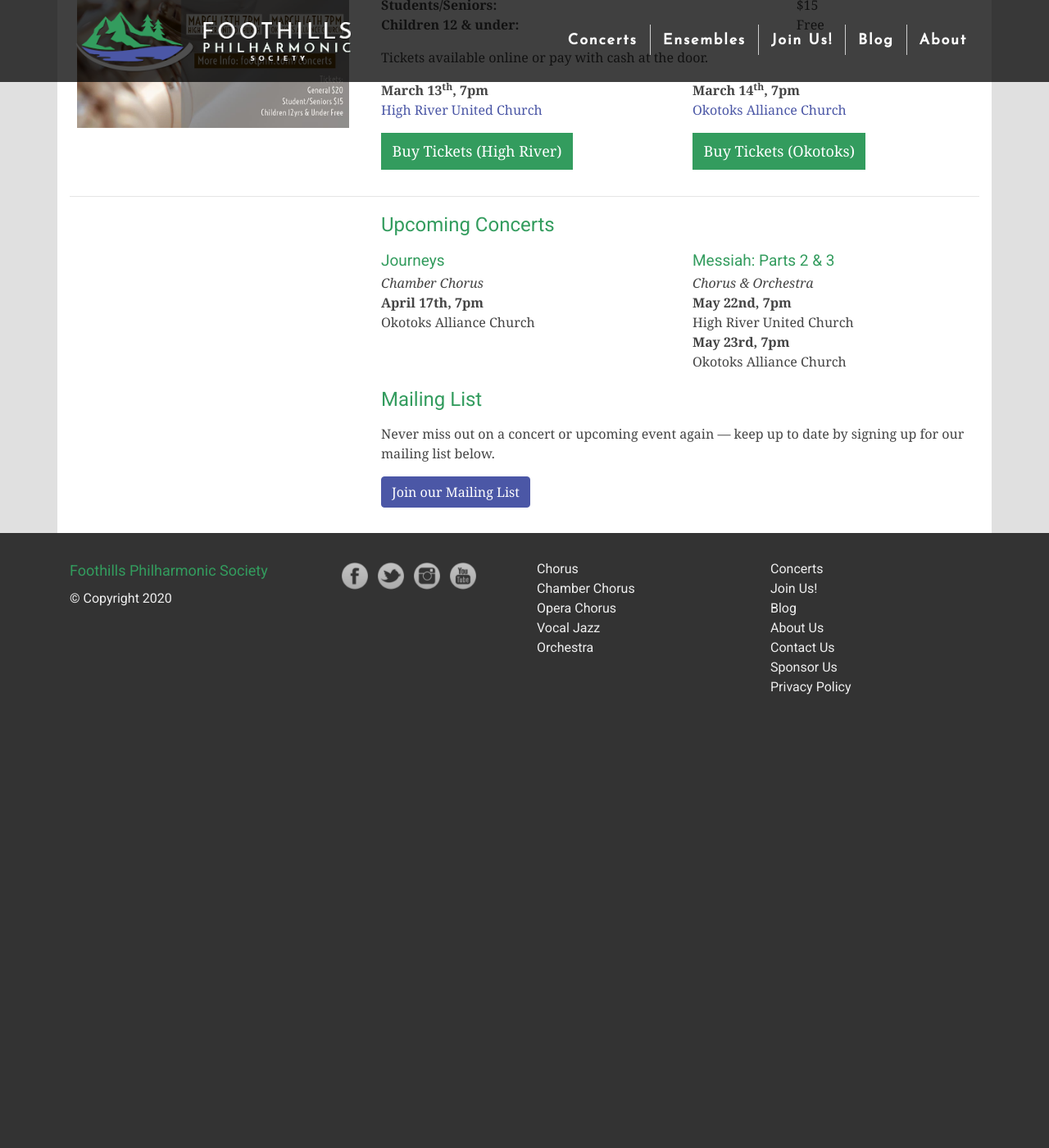
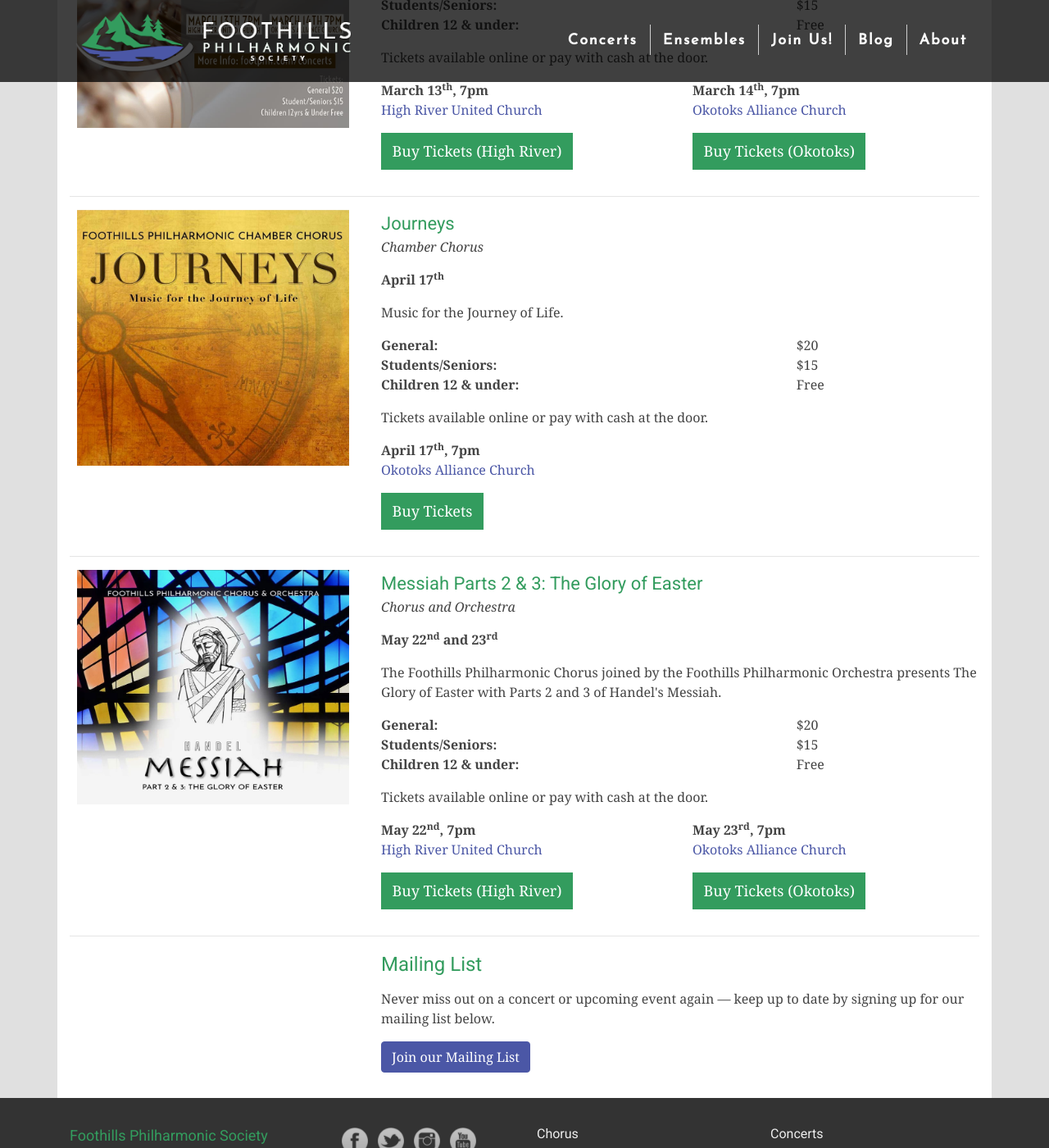
Before and after one commit to percyhanna/fps, a Jekyll site: the page built from concerts/index.html, in a window 1280 px wide and 1400 px high, scrolled down 383 px. Shown: the whole window at 82% size. Built offline with Jekyll 4.4.1, drawn with Linux system fonts in a browser that asks for light colours; nearby versions of some CDN libraries; Markdown is read by kramdown in place of the engine named in the settings; before the commit the page ends 1249 px from its top, so only the background shows below that; some of the changed text lies outside the part shown.

Commit message:
Add BPT links for Journeys/Messiah

```diff
--- a/concerts/index.html
+++ b/concerts/index.html
@@ -23,7 +23,7 @@
     <h3 class="tight">Orchestra in Concert</h3>
 
     <p>
-      <em>Orchestra</em>
+      <em>Orchestra with the Chamber Chorus</em>
     </p>
 
     <p>
@@ -105,31 +105,171 @@
 <hr />
 
 <div class="row">
-  <div class="col-md-4 col-12"></div>
+  <div class="col-md-4 col-12">
+    <p class="content-image large">
+      <img
+        src="/images/concerts/2020-spring/chamber-journeys.jpg"
+        alt="Journeys"
+      />
+    </p>
+  </div>
+
   <div class="col-md-8 col-12">
-    <h2>Upcoming Concerts</h2>
+    <h3 class="tight">Journeys</h3>
+
+    <p>
+      <em>Chamber Chorus</em>
+    </p>
+
+    <p>
+      <strong>April 17<sup>th</sup></strong>
+    </p>
+
+    <p>
+      Music for the Journey of Life.
+    </p>
 
     <div class="row">
-      <div class="col-6">
-        <h5 class="tight">Journeys</h5>
+      <div class="col-8">
         <p>
-          <em>Chamber Chorus</em><br />
-          <strong>April 17th, 7pm</strong><br />
-          Okotoks Alliance Church
+          <strong>General:</strong>
+          <br /><strong>Students/Seniors:</strong> <br /><strong
+            >Children 12 &amp; under:</strong
+          >
         </p>
       </div>
-      <div class="col-6">
-        <h5 class="tight">Messiah: Parts 2 &amp; 3</h5>
+
+      <div class="col-4">
         <p>
-          <em>Chorus &amp; Orchestra</em><br />
-          <strong>May 22nd, 7pm</strong><br />
-          High River United Church<br />
-          <strong>May 23rd, 7pm</strong><br />
-          Okotoks Alliance Church
+          $20
+          <br />$15 <br />Free
         </p>
       </div>
     </div>
 
+    <p>Tickets available online or pay with cash at the door.</p>
+
+    <p>
+      <strong>April 17<sup>th</sup>, 7pm</strong>
+      <br /><a
+        href="https://www.google.ca/maps/place/Okotoks+Alliance+Church/@50.7508584,-113.9767135,15z/data=!4m5!3m4!1s0x0:0x879787dbcf97e8d!8m2!3d50.7508584!4d-113.9767135"
+        target="_blank"
+        >Okotoks Alliance Church</a
+      >
+    </p>
+
+    <p>
+      <a
+        class="link-button"
+        href="https://www.brownpapertickets.com/event/4547521"
+        target="_blank"
+      >
+        Buy Tickets
+      </a>
+    </p>
+  </div>
+</div>
+
+<hr />
+
+<div class="row">
+  <div class="col-md-4 col-12">
+    <p class="content-image large">
+      <img
+        src="/images/concerts/2020-spring/messiah-spring.jpg"
+        alt="Messiah Parts 2 &amp; 3: The Glory of Easter"
+      />
+    </p>
+  </div>
+
+  <div class="col-md-8 col-12">
+    <h3 class="tight">Messiah Parts 2 &amp; 3: The Glory of Easter</h3>
+
+    <p>
+      <em>Chorus and Orchestra</em>
+    </p>
+
+    <p>
+      <strong>May 22<sup>nd</sup> and 23<sup>rd</sup></strong>
+    </p>
+
+    <p>
+      The Foothills Philharmonic Chorus joined by the Foothills Philharmonic
+      Orchestra presents The Glory of Easter with Parts 2 and 3 of Handel's
+      Messiah.
+    </p>
+
+    <div class="row">
+      <div class="col-8">
+        <p>
+          <strong>General:</strong>
+          <br /><strong>Students/Seniors:</strong> <br /><strong
+            >Children 12 &amp; under:</strong
+          >
+        </p>
+      </div>
+
+      <div class="col-4">
+        <p>
+          $20
+          <br />$15 <br />Free
+        </p>
+      </div>
+    </div>
+
+    <p>Tickets available online or pay with cash at the door.</p>
+
+    <div class="row">
+      <div class="col-md-6 col-12">
+        <p>
+          <strong>May 22<sup>nd</sup>, 7pm</strong>
+          <br /><a
+            href="https://www.google.ca/maps/place/High+River+United+Church/@50.5812579,-113.8754792,17z/data=!3m1!4b1!4m5!3m4!1s0x53719514556bc617:0x6c2ee3cdac15208!8m2!3d50.5812579!4d-113.8732905"
+            target="_blank"
+            >High River United Church</a
+          >
+        </p>
+
+        <p>
+          <a
+            class="link-button"
+            href="https://www.brownpapertickets.com/event/4547499"
+            target="_blank"
+          >
+            Buy Tickets (High River)
+          </a>
+        </p>
+      </div>
+
+      <div class="col-md-6 col-12">
+        <p>
+          <strong>May 23<sup>rd</sup>, 7pm</strong>
+          <br /><a
+            href="https://www.google.ca/maps/place/Okotoks+Alliance+Church/@50.7508584,-113.9767135,15z/data=!4m5!3m4!1s0x0:0x879787dbcf97e8d!8m2!3d50.7508584!4d-113.9767135"
+            target="_blank"
+            >Okotoks Alliance Church</a
+          >
+        </p>
+
+        <p>
+          <a
+            class="link-button"
+            href="https://www.brownpapertickets.com/event/4547505"
+            target="_blank"
+          >
+            Buy Tickets (Okotoks)
+          </a>
+        </p>
+      </div>
+    </div>
+  </div>
+</div>
+
+<hr />
+
+<div class="row">
+  <div class="col-md-4 col-12"></div>
+  <div class="col-md-8 col-12">
     <h2>Mailing List</h2>
     <p>
       Never miss out on a concert or upcoming event again — keep up to date by
```
Also changed, not shown: images/concerts/2020-spring/chamber-journeys.jpg (added), images/concerts/2020-spring/messiah-spring.jpg (added).
